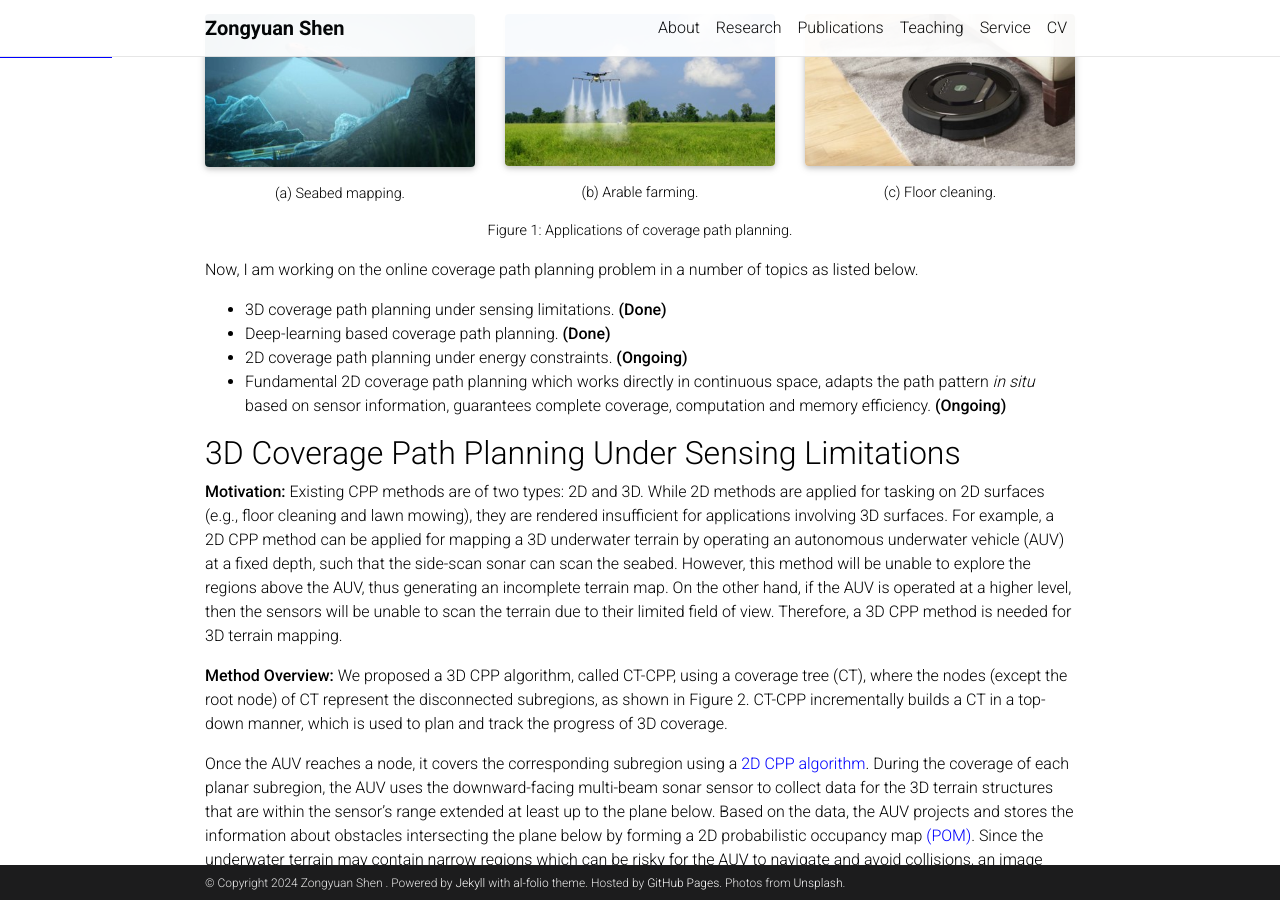
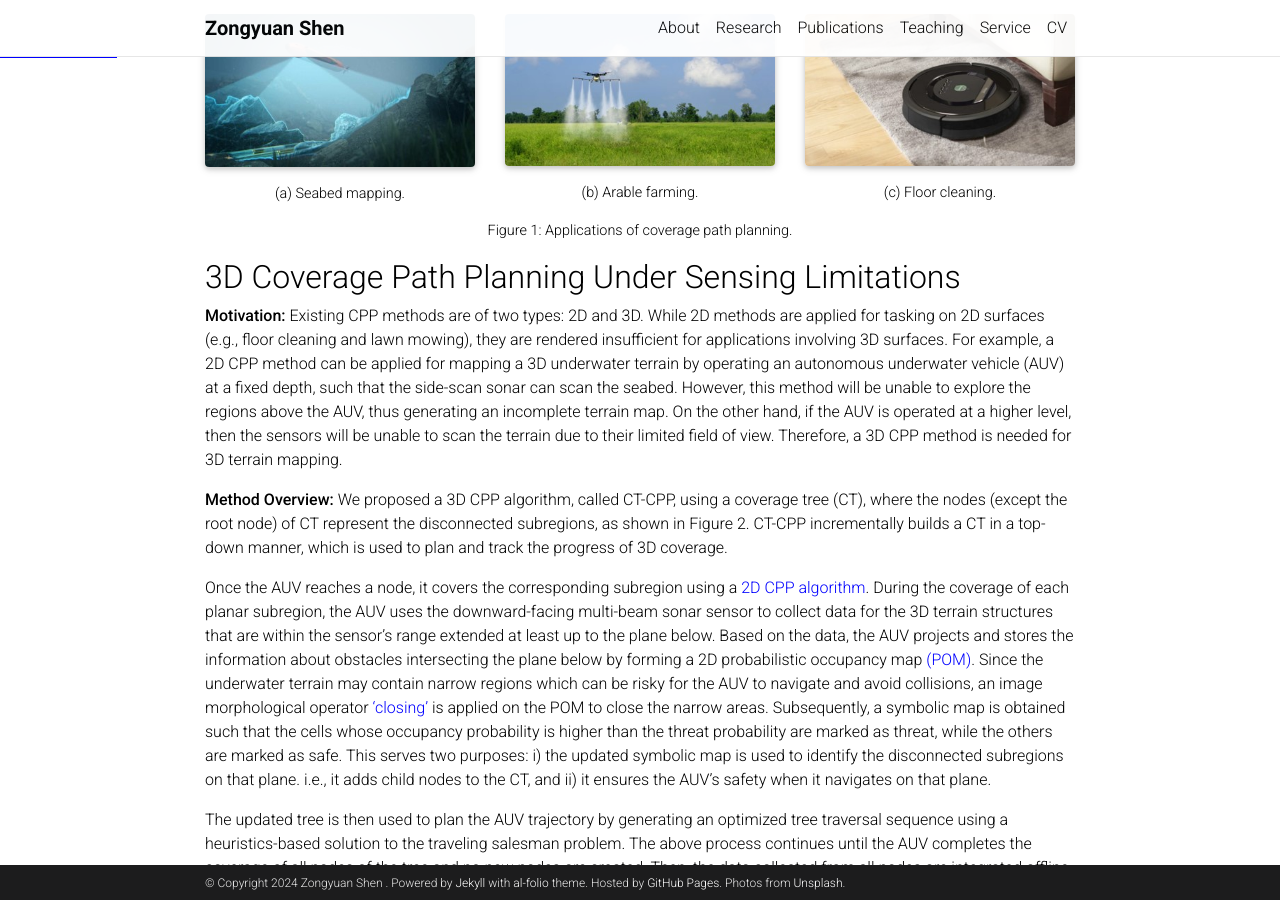
Before and after one commit to ZongyuanShen/ZongyuanShen.github.io, a Jekyll site: the page built from _projects/1_project.md, in a window 1280 px wide and 900 px high, scrolled down 401 px. Built offline with Jekyll 4.4.1, drawn with Linux system fonts in a browser that asks for light colours; full-size pictures stand in for the smaller copies a plugin makes; comment, search, counter and statistics services are not loaded; a style sheet for code colours, icons or effects is not loaded; grey boxes are pictures that could not be loaded.

Commit message:
Update 1_project.md

```diff
--- a/_projects/1_project.md
+++ b/_projects/1_project.md
@@ -34,12 +34,6 @@
 <p align="center" style="font-size:0.9rem;">
     Figure 1: Applications of coverage path planning.
 </p>
-
-Now, I am working on the online coverage path planning problem in a number of topics as listed below.
-- 3D coverage path planning under sensing limitations. **(Done)**
-- Deep-learning based coverage path planning. **(Done)**
-- 2D coverage path planning under energy constraints. **(Ongoing)**
-- Fundamental 2D coverage path planning which works directly in continuous space, adapts the path pattern _in situ_ based on sensor information, guarantees complete coverage, computation and memory efficiency. **(Ongoing)**
 
 ## 3D Coverage Path Planning Under Sensing Limitations
 
```
